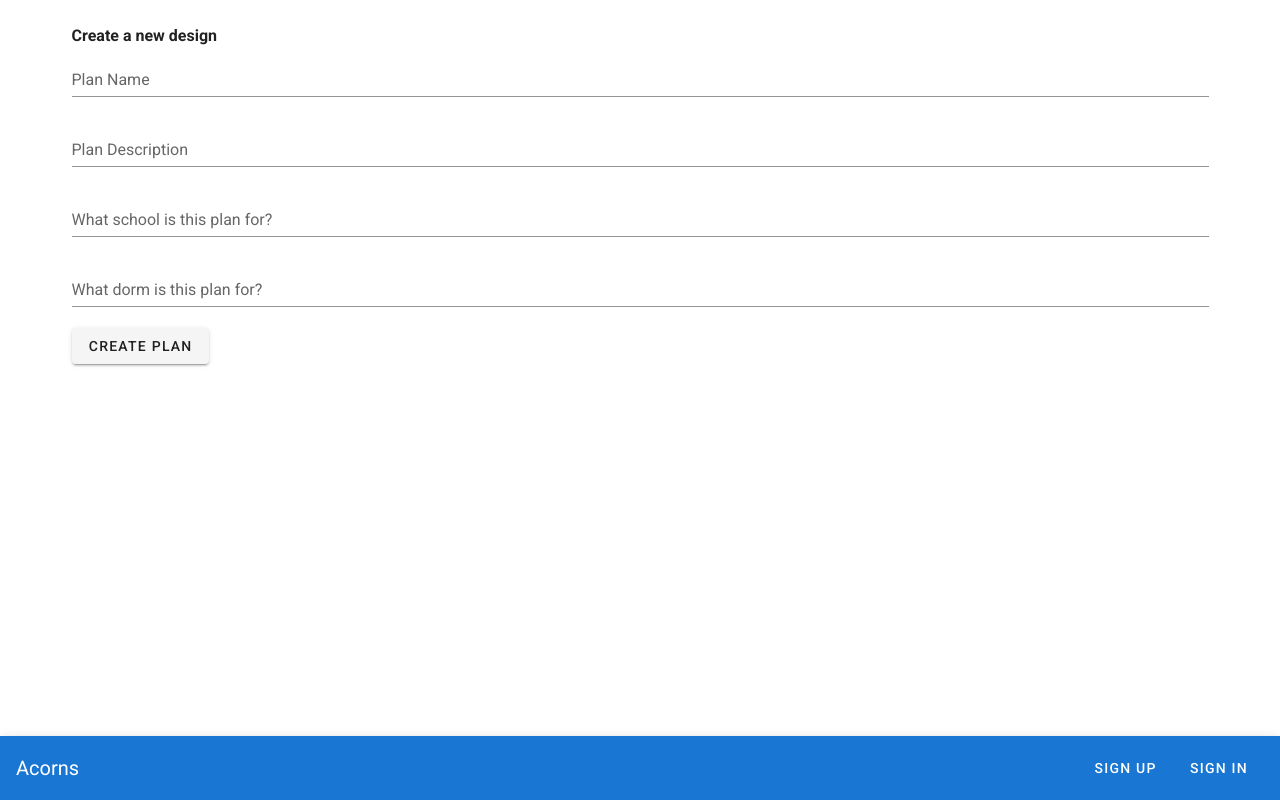
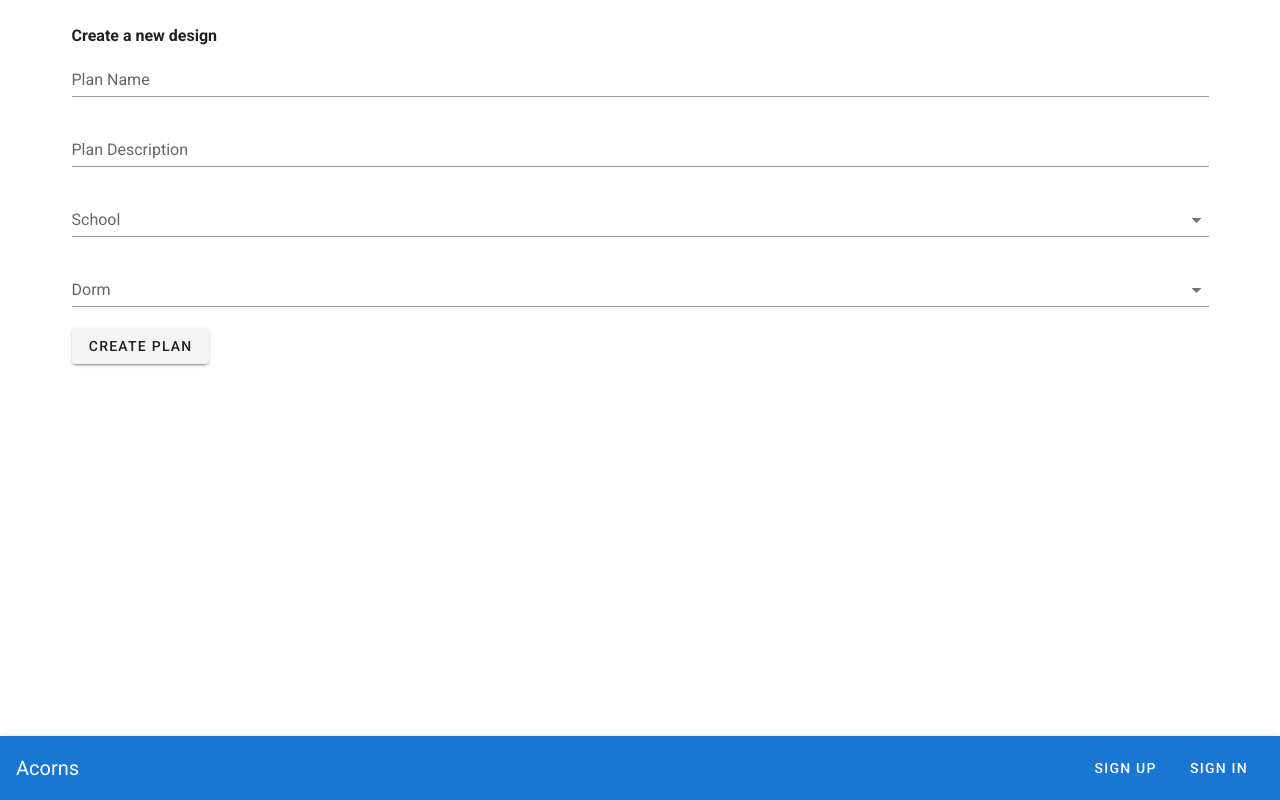
Before and after one commit to BryceNesius/fullStackRoomOrgApp, a Vue app: page /create-design in a window 1280 px wide. Built offline with nearby package versions, Linux system fonts and the light colour scheme.

Commit message:
just imported some of the models

```diff
--- a/src/pages/CreateDesign.vue
+++ b/src/pages/CreateDesign.vue
@@ -16,18 +16,20 @@
       >
       </v-text-field>
 
-      <v-text-field
-          label="What school is this plan for?"
-          v-model="newDesign.school"
+      <v-select
+      v-bind:items="schools"
+      label="School"
+      v-on:select="getDorms"
+      required
+      >
+      </v-select>
+
+      <v-select
+          v-bind:items="dorms"
+          label="Dorm"
           required
       >
-      </v-text-field>
-      <v-text-field
-          label="What dorm is this plan for?"
-          v-model="newDesign.dorm"
-          required
-      >
-      </v-text-field>
+      </v-select>
 
       <v-btn v-bind:disabled="!valid" v-on:click="handleSubmit"
       >Create Plan
@@ -44,6 +46,12 @@ export default {
 
   data: function () {
     return {
+      mounted: function () {
+        this.$nextTick(function () {
+          this.getSchools();
+        })
+      },
+
       valid: false,
 
       newDesign: {
@@ -51,9 +59,14 @@ export default {
         description: "",
         school: "",
         dorm: ""
+      },
+
+      selectedSchool: null,
+      selectedDorm: null,
+      schools: [],
+      dorms: [],
 
 
-      },
       rules: {
         required: [(val) => val.length > 0 || "Required"],
         name: [(val) => /[a-z]/.test(val) || "Need lower case letter"],
@@ -73,6 +86,17 @@ export default {
         school: this.newDesign.school,
         dorm: this.newDesign.dorm
       })
+    },
+
+    getSchools: function () {
+      this.$axios.get("/schools").then(response => {
+        this.schools = response.data;
+      })
+    },
+    getDorms: function () {
+      this.$axios.get("/dorms").then(response => {
+        this.dorms = response.data;
+      })
     }
   }
 }
```
Also changed, not shown: hapi-server.js (+29 -4 lines).
